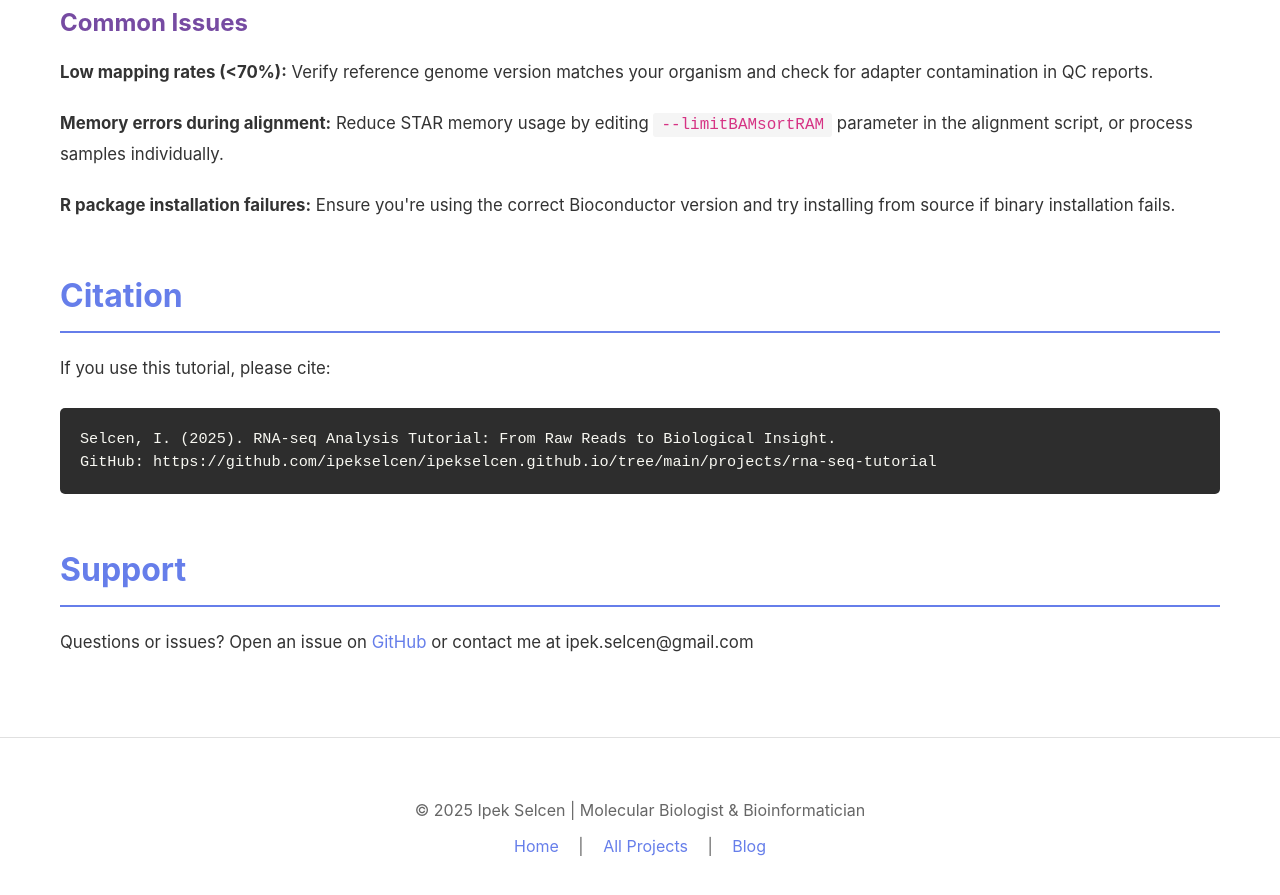
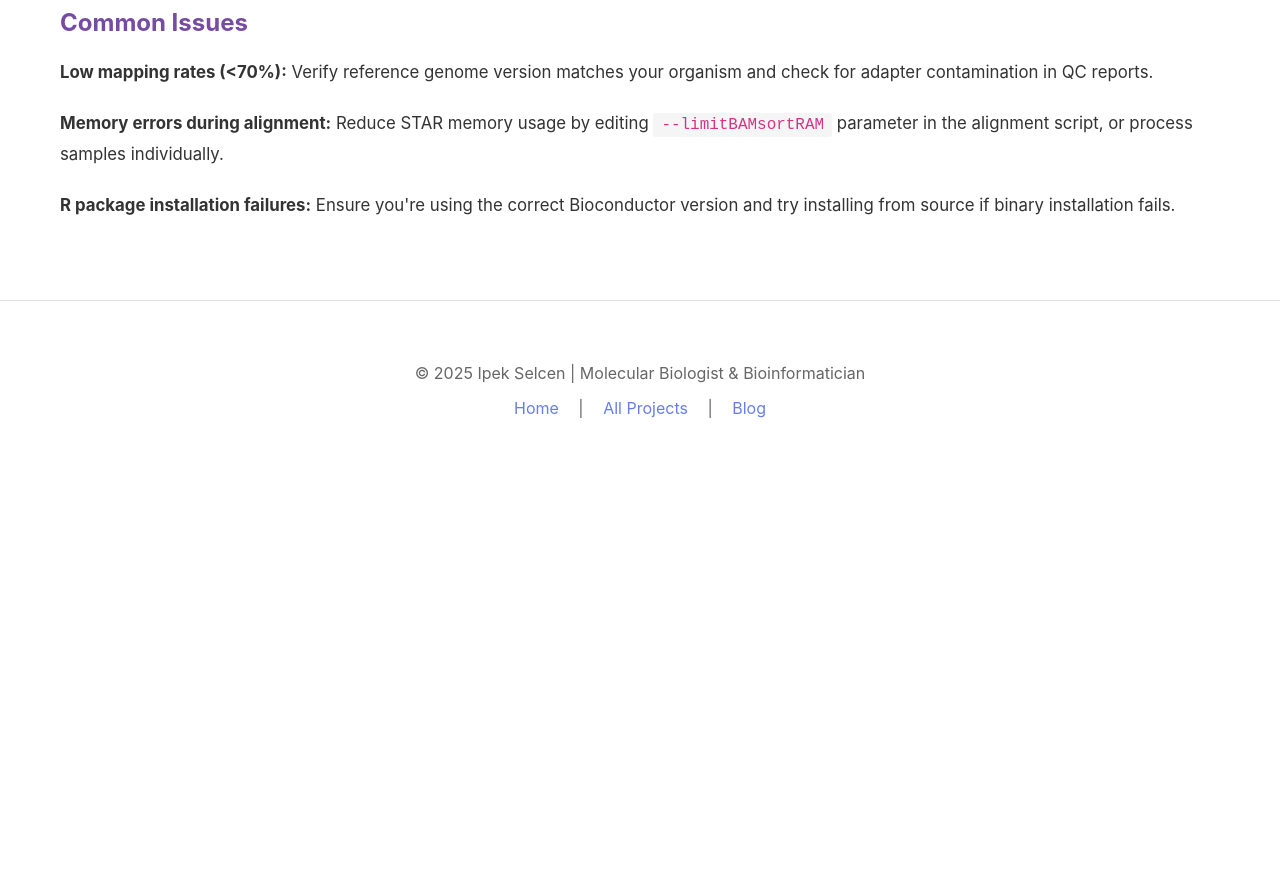
Before and after one commit to ipekselcen/ipekselcen.github.io, a Jekyll site: the page built from projects/rna-seq-tutorial/index.html, in a window 1280 px wide and 900 px high, scrolled down 4071 px. Shown: the top 895 px of the window. Built offline with Jekyll 4.4.1, drawn with Linux system fonts in a browser that asks for light colours; after the commit the page ends 4533 px from its top, so only the background shows below that.

Commit message:
Update index.html

```diff
--- a/projects/rna-seq-tutorial/index.html
+++ b/projects/rna-seq-tutorial/index.html
@@ -448,17 +448,6 @@ bash scripts/run_pipeline.sh</code></pre>
 
         <p><strong>R package installation failures:</strong> Ensure you're using the correct Bioconductor version and try installing from source if binary installation fails.</p>
 
-        <h2>Citation</h2>
-        <p>If you use this tutorial, please cite:</p>
-        <pre><code>Selcen, I. (2025). RNA-seq Analysis Tutorial: From Raw Reads to Biological Insight.
-GitHub: https://github.com/ipekselcen/ipekselcen.github.io/tree/main/projects/rna-seq-tutorial</code></pre>
-
-        <h2>Support</h2>
-        <p>
-            Questions or issues? Open an issue on <a href="https://github.com/ipekselcen/ipekselcen.github.io/issues" target="_blank">GitHub</a>
-            or contact me at ipek.selcen@gmail.com
-        </p>
-
     </div>
 
     <footer>
```
